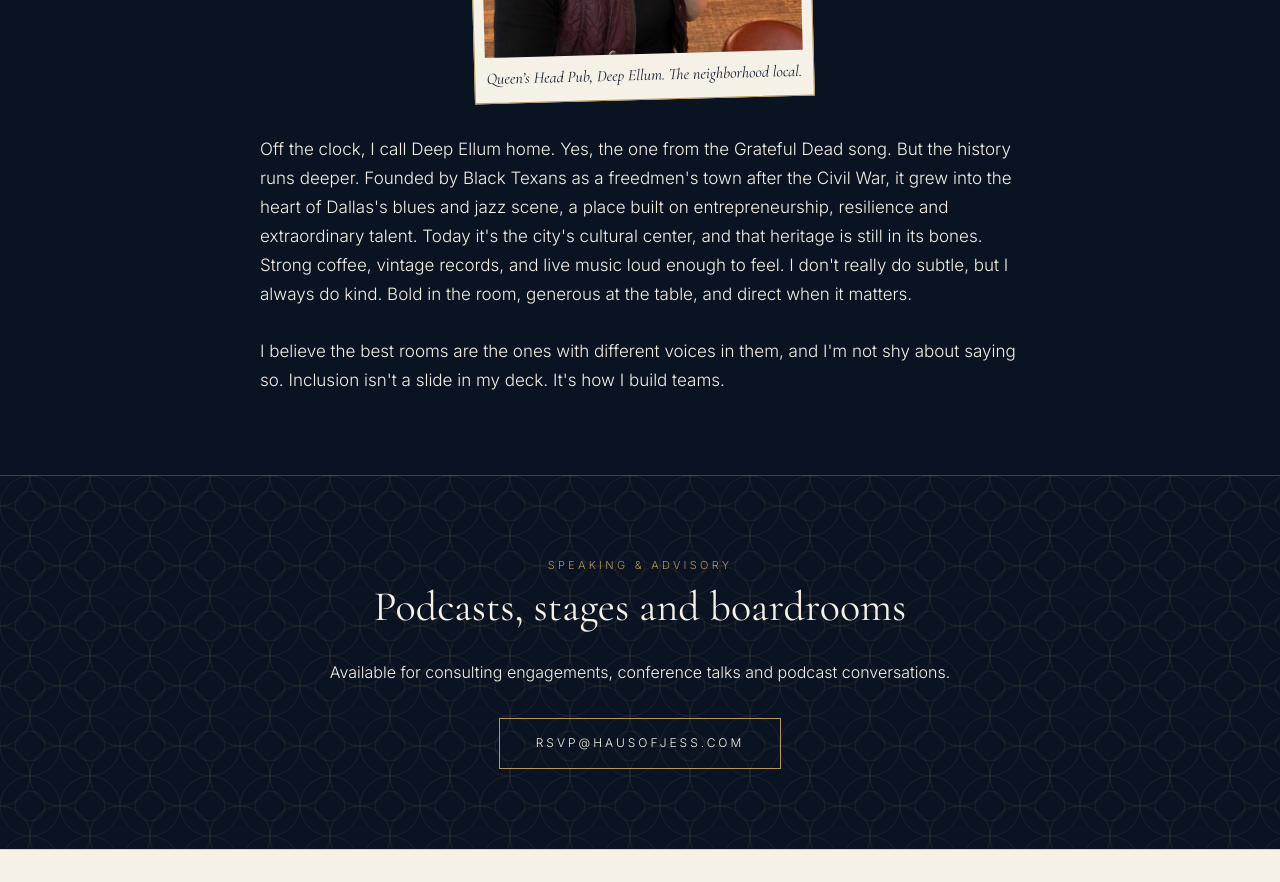
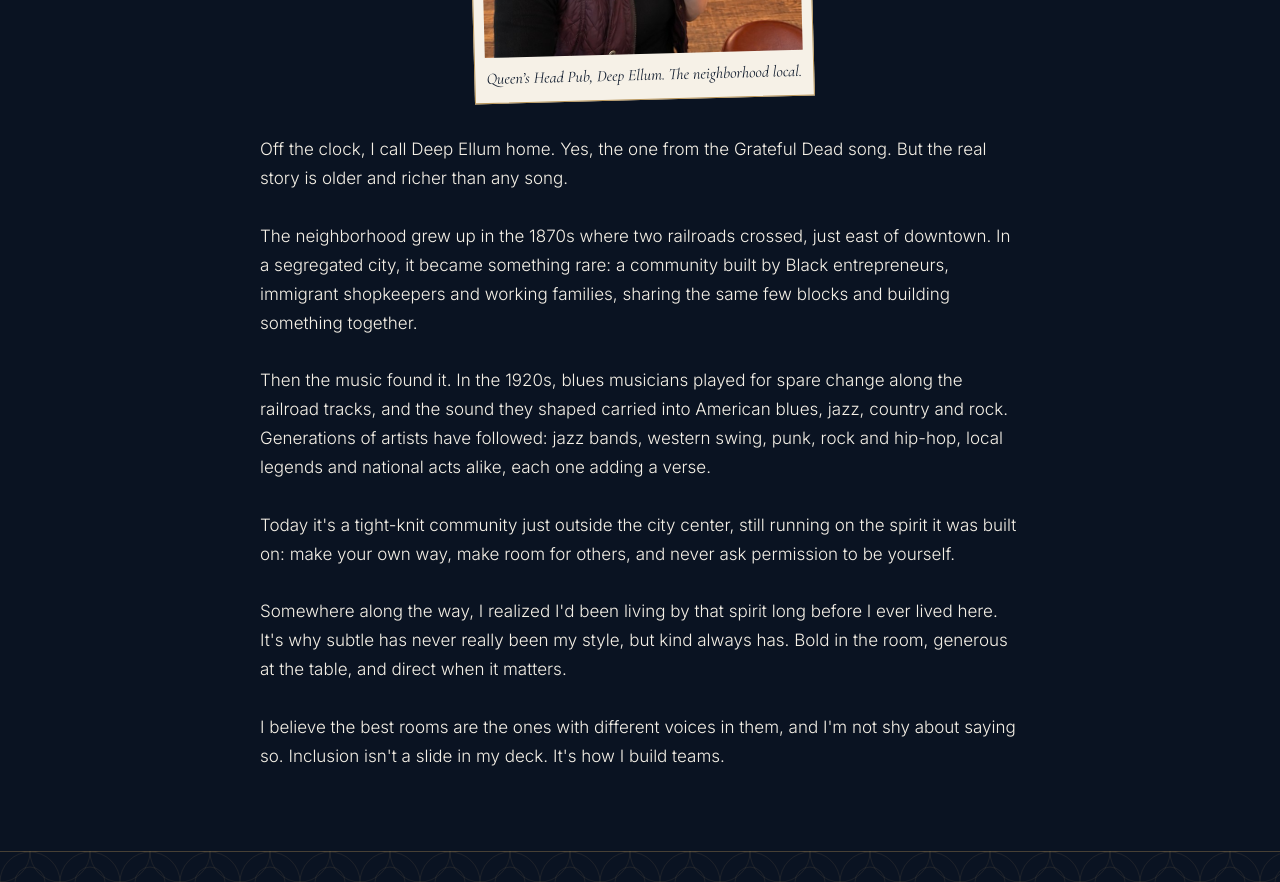
Before and after one commit to jessicakate84/hausofjess-site, a plain HTML site: page index.html in a window 1280 px wide. Shown: the part 6360-7242 px from the top of the page. Drawn offline with nearby package versions, Linux system fonts and the light colour scheme.

Commit message:
Off the clock: Deep Ellum history and spirit
Co-Authored-By: Claude Opus 5.5 <noreply@anthropic.com>
Claude-Session: https://claude.ai/code/session_012wca7ehRhH8Zx4U15bKrfL

```diff
--- a/index.html
+++ b/index.html
@@ -145,7 +145,11 @@ footer{background:var(--deep);color:var(--mist);border-top:1px solid rgba(184,14
 </div><div class="deck-nav"></div><a class="btn" style="color:var(--cream);margin-top:44px" href="open-haus.html">Read more in Open Haus</a></section>
 <section><div class="stats"><div><b>Proven</b>In the field</div><div><b>Every</b>Side of the table</div><div><b>Global</b>Market reach</div></div></section>
 <section class="navy"><div class="label">After Hours</div><h3 class="serif"><em>Off the clock</em></h3><figure style="max-width:340px;margin:0 auto 36px;border:1px solid var(--gold);padding:10px;background:var(--cream);transform:rotate(-1.5deg)"><img src="jessica-off-clock.jpg" alt="Jessica at Queen's Head Pub in Deep Ellum, Dallas" style="display:block;width:100%;height:auto"><figcaption style="font-family:'Cormorant Garamond',Georgia,serif;font-style:italic;text-align:center;font-size:16px;padding-top:8px;color:var(--navy)">Queen&rsquo;s Head Pub, Deep Ellum. The neighborhood local.</figcaption></figure><div style="max-width:760px;margin:0 auto;font-size:17px">
-<p>Off the clock, I call Deep Ellum home. Yes, the one from the Grateful Dead song. But the history runs deeper. Founded by Black Texans as a freedmen's town after the Civil War, it grew into the heart of Dallas's blues and jazz scene, a place built on entrepreneurship, resilience and extraordinary talent. Today it's the city's cultural center, and that heritage is still in its bones. Strong coffee, vintage records, and live music loud enough to feel. I don't really do subtle, but I always do kind. Bold in the room, generous at the table, and direct when it matters.</p><br>
+<p>Off the clock, I call Deep Ellum home. Yes, the one from the Grateful Dead song. But the real story is older and richer than any song.</p><br>
+<p>The neighborhood grew up in the 1870s where two railroads crossed, just east of downtown. In a segregated city, it became something rare: a community built by Black entrepreneurs, immigrant shopkeepers and working families, sharing the same few blocks and building something together.</p><br>
+<p>Then the music found it. In the 1920s, blues musicians played for spare change along the railroad tracks, and the sound they shaped carried into American blues, jazz, country and rock. Generations of artists have followed: jazz bands, western swing, punk, rock and hip-hop, local legends and national acts alike, each one adding a verse.</p><br>
+<p>Today it's a tight-knit community just outside the city center, still running on the spirit it was built on: make your own way, make room for others, and never ask permission to be yourself.</p><br>
+<p>Somewhere along the way, I realized I'd been living by that spirit long before I ever lived here. It's why subtle has never really been my style, but kind always has. Bold in the room, generous at the table, and direct when it matters.</p><br>
 <p>I believe the best rooms are the ones with different voices in them, and I'm not shy about saying so. Inclusion isn't a slide in my deck. It's how I build teams.</p></div></section>
 <section class="navy" id="contact" style="text-align:center"><div class="label">Speaking & Advisory</div><h3 class="serif">Podcasts, stages and boardrooms</h3>
 <p>Available for consulting engagements, conference talks and podcast conversations.</p>
```
